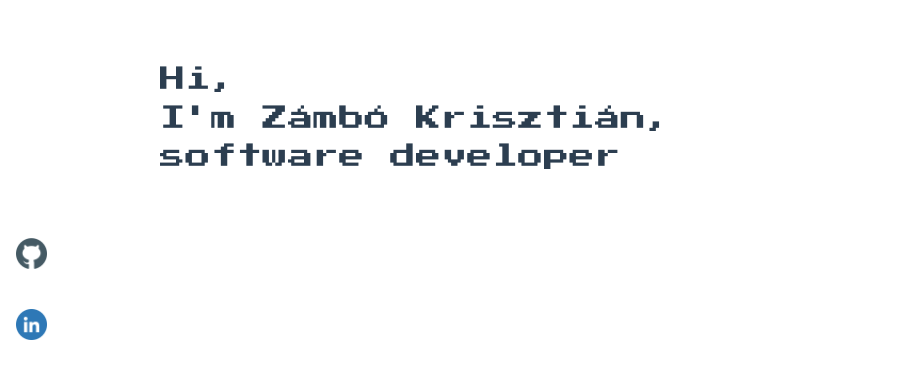
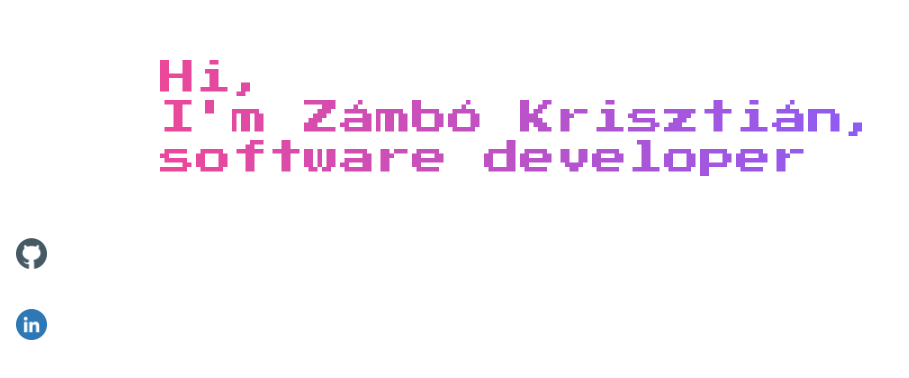
Before and after one commit to green1490/green1490.github.io, a Vue app: page / in a window 1280 px wide. Shown: the part 282-660 px from the top of the page, without its empty margins (0-909 px from the left). Built offline with nearby package versions, Linux system fonts and the light colour scheme.

Commit message:
change font size

```diff
--- a/src/components/Home.vue
+++ b/src/components/Home.vue
@@ -1,14 +1,7 @@
 <template>
-    <div class="home">
-        <p>Hi,</p>
-        <p>I'm Zámbó Krisztián,</p>
-        <p>software developer</p>
+    <div>
+        <p class="text-4xl bg-clip-text text-transparent bg-gradient-to-r from-pink-500 to-violet-500">Hi,</p>
+        <p class="text-4xl bg-clip-text text-transparent bg-gradient-to-r from-pink-500 to-violet-500">I'm Zámbó Krisztián,</p>
+        <p class="text-4xl bg-clip-text text-transparent bg-gradient-to-r from-pink-500 to-violet-500">software developer</p>
     </div>
 </template>
-
-
-<style scoped>
-    .home p {
-        font-size: 2vw;
-    }
-</style>
```
